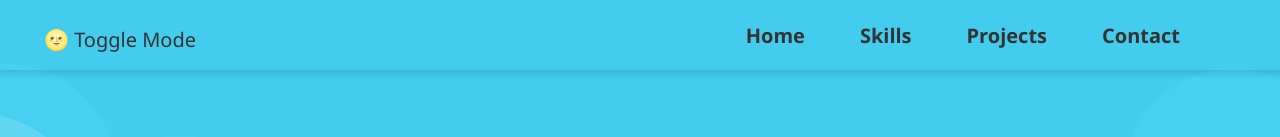
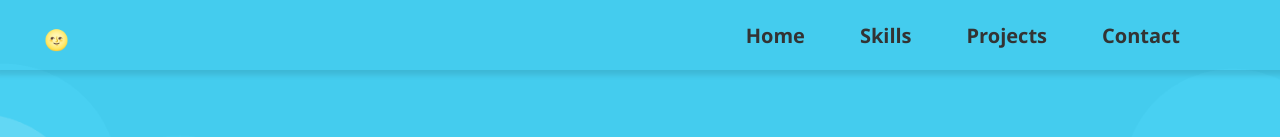
Before and after one commit to DwarkadhishKapse/Portfolio-site, a plain HTML site: page index.html in a window 1280 px wide. Shown: the top 137 px of the page. Drawn offline with nearby package versions, Linux system fonts and the light colour scheme.

Commit message:
Update index.html

```diff
--- a/index.html
+++ b/index.html
@@ -16,7 +16,7 @@
             <li><a href="#skills" onclick="activeLink()" style="--i:2;">Skills</a></li>
             <li><a href="#projects" onclick="activeLink()" style="--i:3;">Projects</a></li>
             <li><a href="#contact" onclick="activeLink()" style="--i:4;">Contact</a></li>
-            <button id="modeToggle">🌝 Toggle Mode</button>
+            <button id="modeToggle">🌝</button>
         </ul>
 
     </nav>
```
